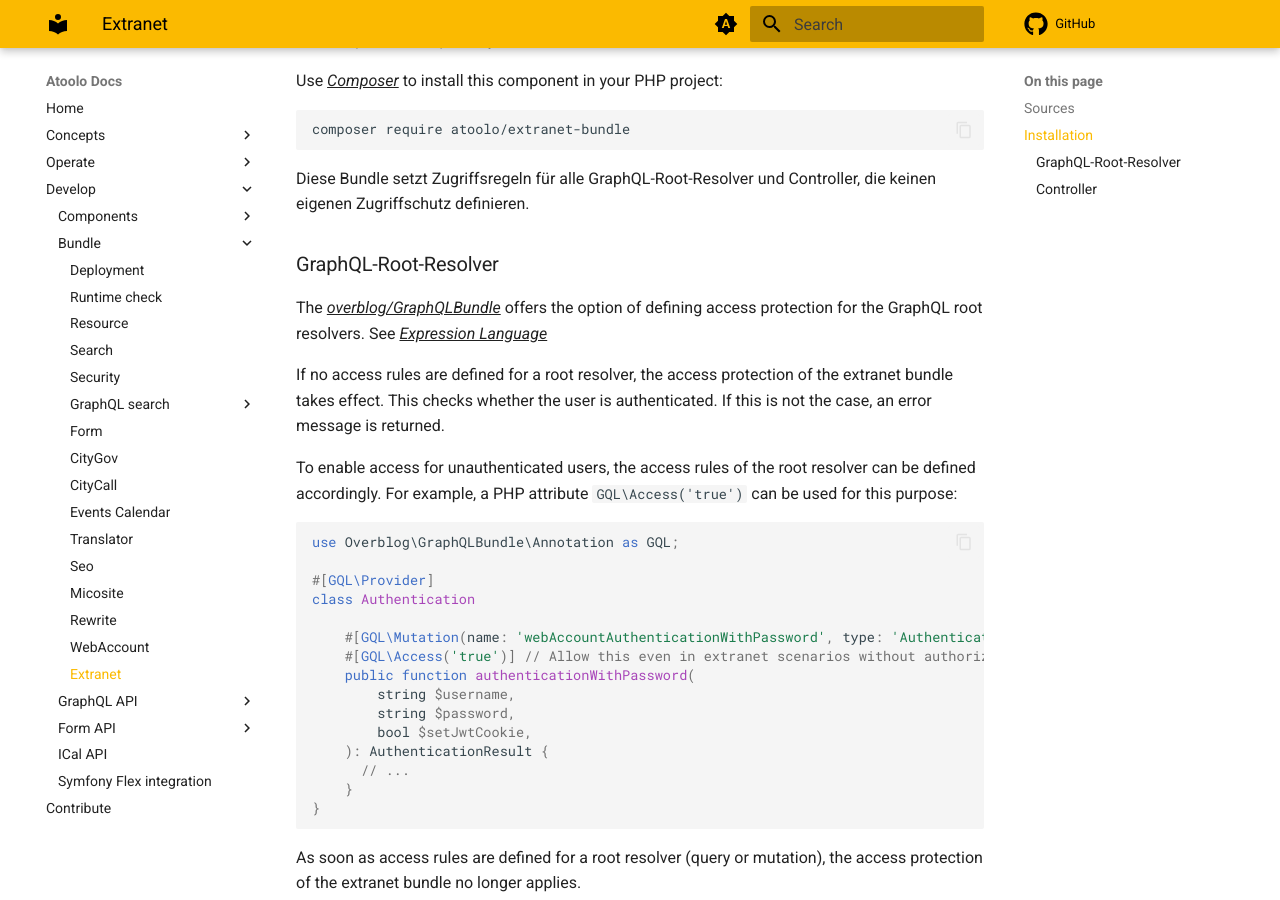
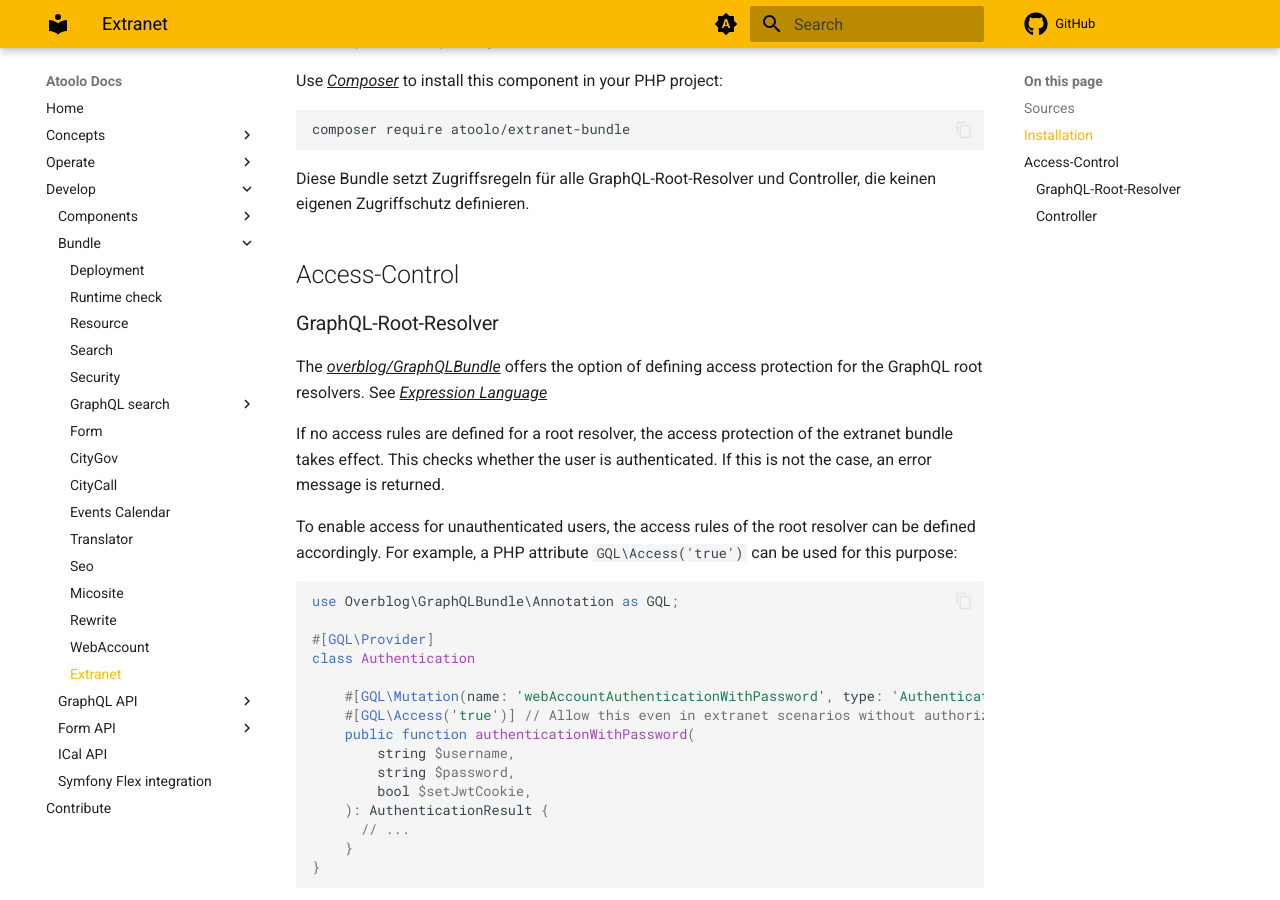
Before and after one commit to sitepark/atoolo-docs, an MkDocs documentation site: the page built from docs/develop/bundles/extranet.md, in a window 1280 px wide and 900 px high, scrolled down 495 px. Built offline with MkDocs 1.6.1 and Material for MkDocs 9.7.7, drawn with Linux system fonts in a browser that asks for light colours; comment, search, counter and statistics services are not loaded.

Commit message:
docs: Add headline for extranet

````diff
--- a/docs/develop/bundles/extranet.md
+++ b/docs/develop/bundles/extranet.md
@@ -21,6 +21,8 @@
 ```
 
 Diese Bundle setzt Zugriffsregeln für alle GraphQL-Root-Resolver und Controller, die keinen eigenen Zugriffschutz definieren.
+
+## Access-Control
 
 ### GraphQL-Root-Resolver
 
````
